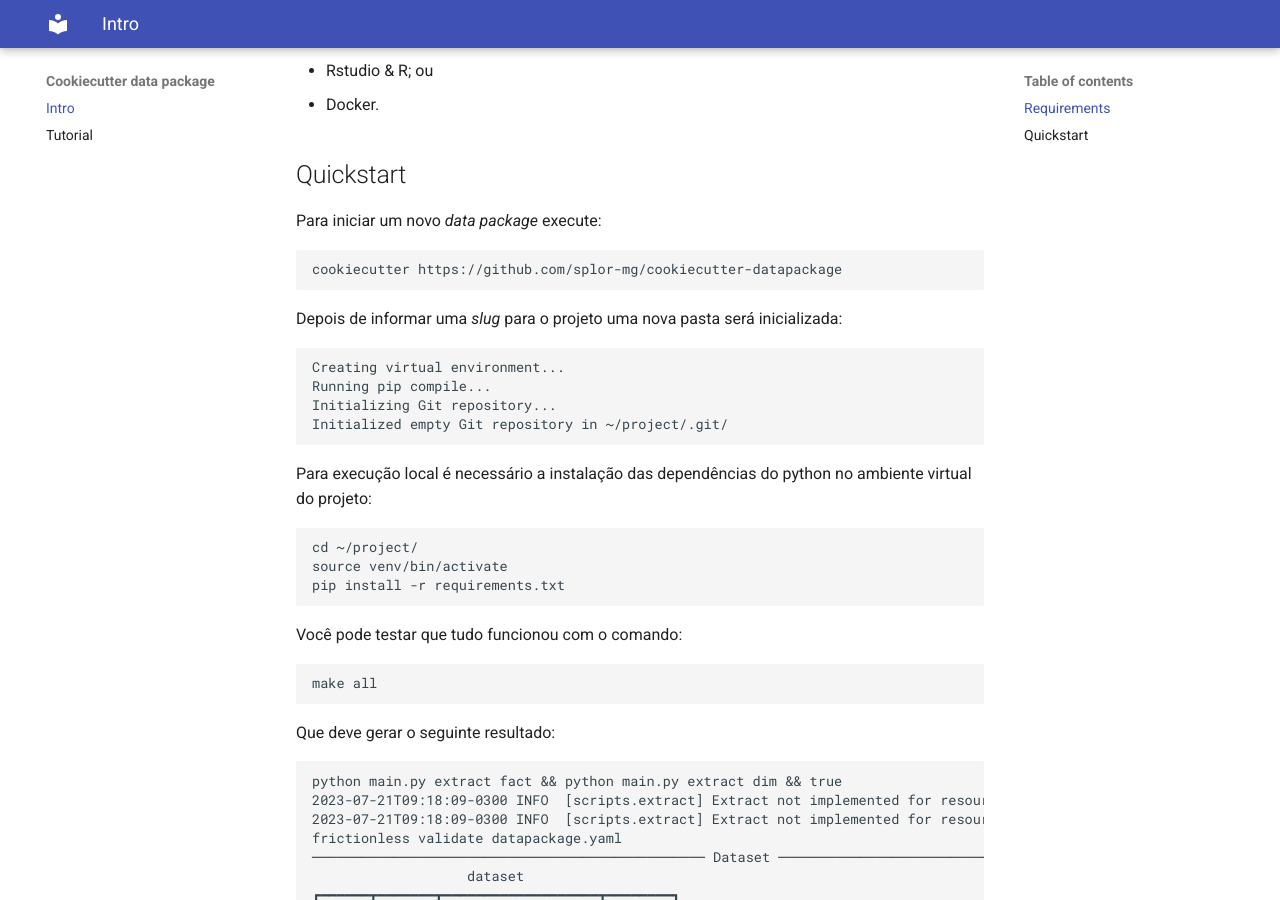
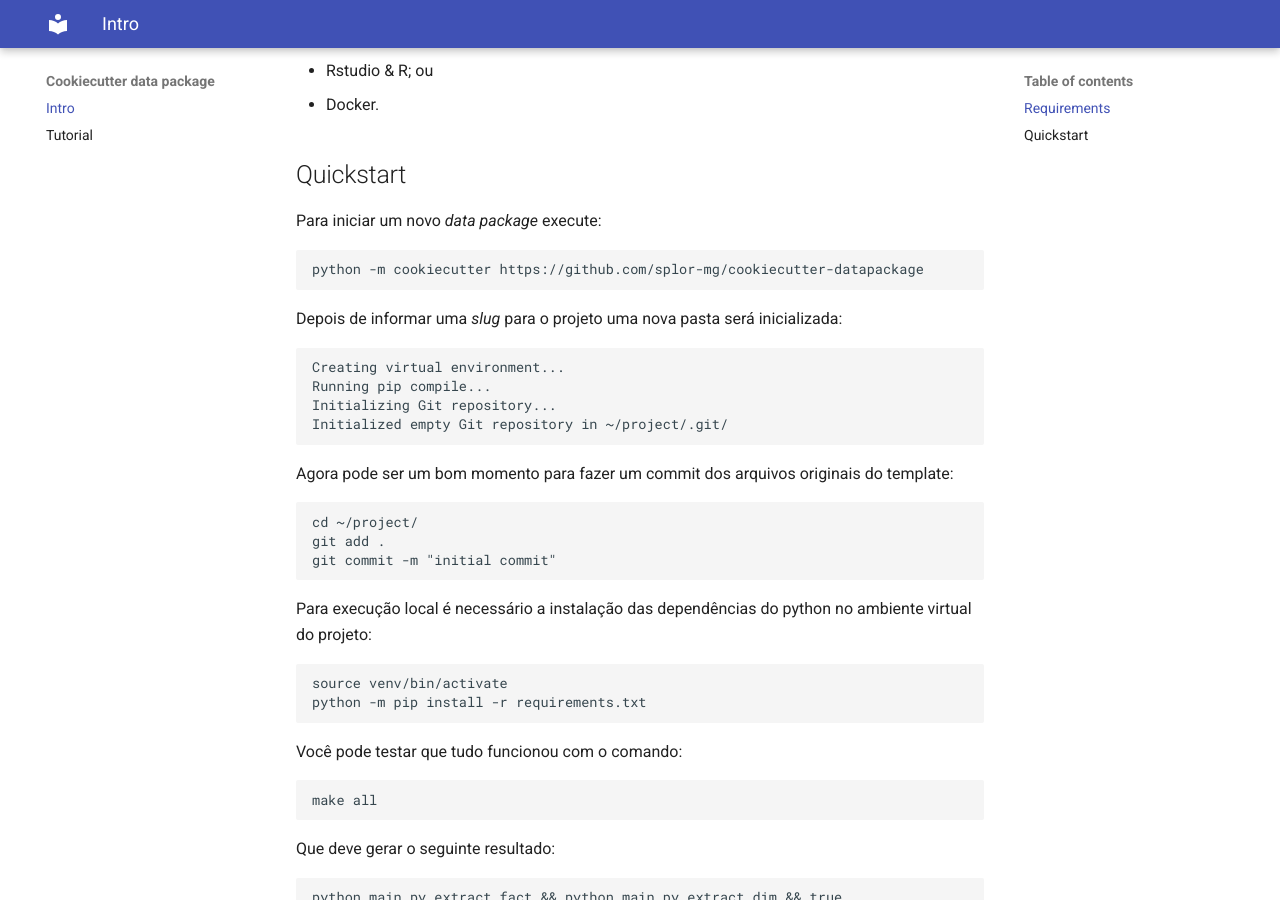
Before and after one commit to splor-mg/cookiecutter-datapackage, an MkDocs documentation site: the page built from docs/index.md, in a window 1280 px wide and 900 px high, scrolled down 430 px. Built offline with MkDocs 1.6.1 and Material for MkDocs 9.7.7, drawn with Linux system fonts in a browser that asks for light colours; the version menu is left out.

Commit message:
acrescenta python -m nas chamadas de modulos

````diff
--- a/docs/index.md
+++ b/docs/index.md
@@ -20,7 +20,7 @@ Para execução das etapas do processo de ETL é necessário:
 Para iniciar um novo _data package_ execute:
 
 ```bash
-cookiecutter https://github.com/splor-mg/cookiecutter-datapackage
+python -m cookiecutter https://github.com/splor-mg/cookiecutter-datapackage
 ```
 
 Depois de informar uma _slug_ para o projeto uma nova pasta será inicializada:
@@ -32,12 +32,19 @@ Initializing Git repository...
 Initialized empty Git repository in ~/project/.git/
 ```
 
+Agora pode ser um bom momento para fazer um commit dos arquivos originais do template:
+
+```bash
+cd ~/project/
+git add .
+git commit -m "initial commit"
+```
+
 Para execução local é necessário a instalação das dependências do python no ambiente virtual do projeto:
 
 ```bash
-cd ~/project/
 source venv/bin/activate
-pip install -r requirements.txt
+python -m pip install -r requirements.txt
 ```
 
 Você pode testar que tudo funcionou com o comando:
````
Also changed, not shown: 1 other file.
